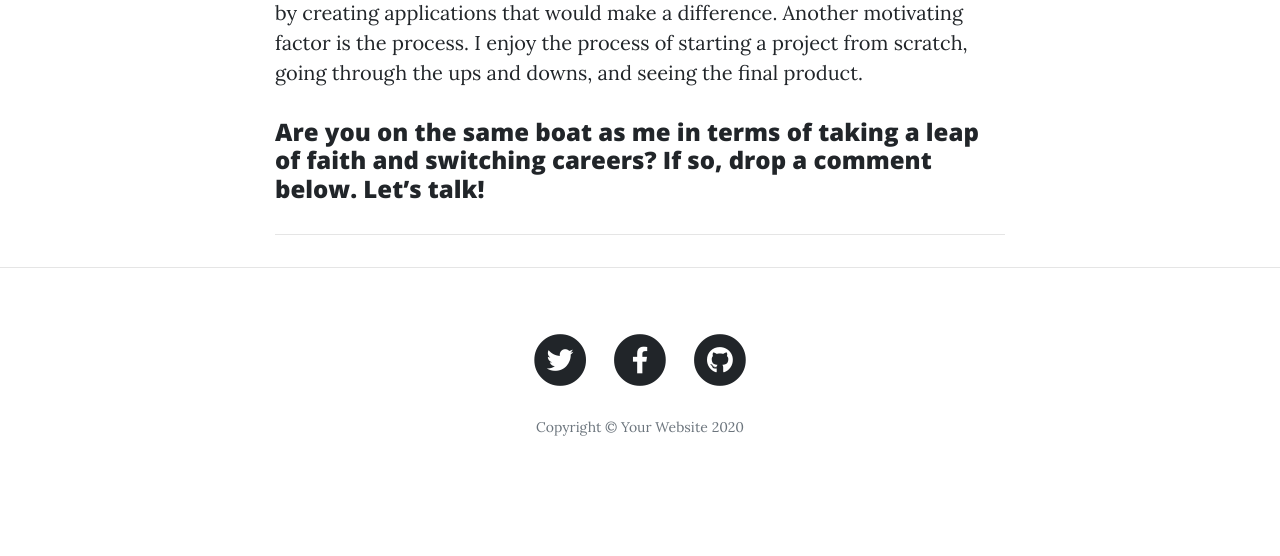
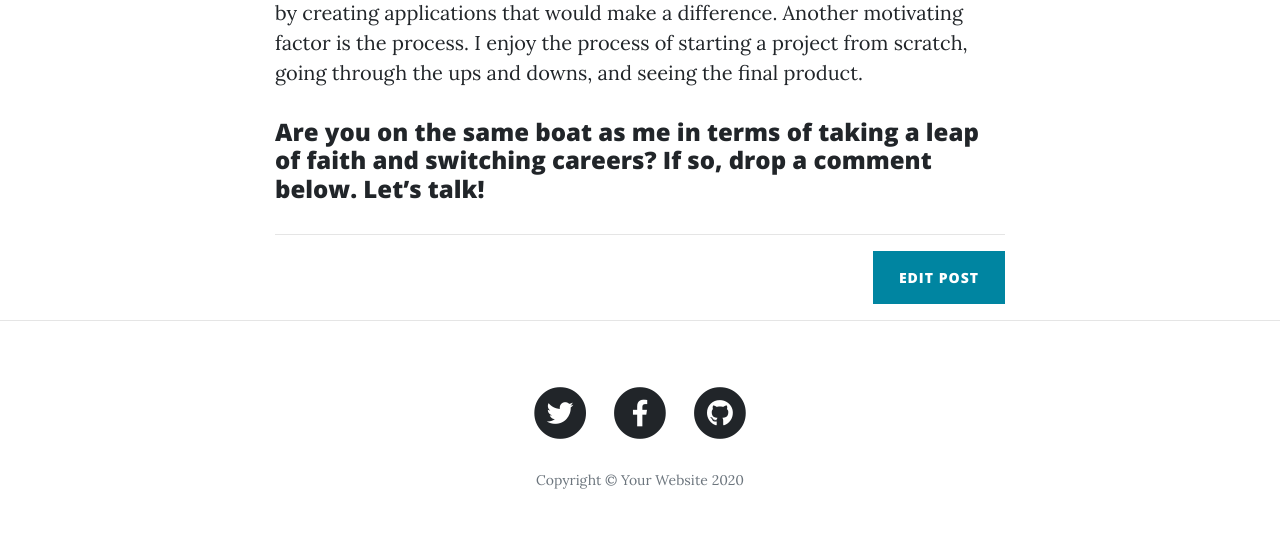
Before and after one commit to jacyespinosa/personal-blog, a Flask app: page /post/1 in a window 1280 px wide. Shown: the part 1418-1974 px from the top of the page. Before the commit the page ends 1854 px from the top, so only its background shows below. Run offline with Flask 2, Linux system fonts and the light colour scheme; data comes from the database, SQL or seed files in the repository; parts of the project's set-up code (start-up, migrations or seed data) failed here and were passed over; some libraries are stand-ins or nearby versions.

Commit message:
Created the 'edit' function in for the user to edit a blog post.

```diff
--- a/server.py
+++ b/server.py
@@ -1,4 +1,4 @@
-from flask import Flask, render_template, request, redirect, flash
+from flask import Flask, render_template, request, redirect, flash, url_for
 from flask_sqlalchemy import SQLAlchemy
 from flask_bootstrap import Bootstrap
 from sqlalchemy import Column, Integer, String, Text
@@ -71,6 +71,30 @@ def create_post():
     return render_template("make-post.html", form=form)
 
 
+@app.route("/edit-post/<int:blog_id>", methods=['GET', 'POST'])
+def edit(blog_id):
+    requested_post = BlogPost.query.get(blog_id)
+    now = datetime.datetime.now()
+    edit_form = CreatePostForm(
+        title=requested_post.title,
+        subtitle=requested_post.subtitle,
+        img_url=requested_post.img_url,
+        body=requested_post.body
+    )
+    if edit_form.validate_on_submit():
+        requested_post.title = edit_form.title.data
+        requested_post.subtitle = edit_form.subtitle.data
+        requested_post.date = now.strftime("%B %d, %Y")
+        requested_post.body = edit_form.body.data
+        requested_post.img_url = edit_form.img_url.data
+
+        db.session.commit()
+        return redirect(url_for("show_post", blog_id=requested_post.id))
+
+    return render_template("make-post.html", form=edit_form, edit_successful=True)
+
+
+
 @app.route("/about")
 def about():
     return render_template("about.html")
--- a/templates/post.html
+++ b/templates/post.html
@@ -14,9 +14,7 @@
                             <h1>{{ post.title }}</h1>
                             <h2 class="subheading">{{ post.subtitle }}</h2>
                             <span class="meta">
-                                Posted
-
-                                on {{ post.date }}
+                                Posted on {{ post.date }}
                             </span>
                         </div>
                     </div>
@@ -32,7 +30,8 @@
                     {{post.body|safe}}
                   </p>
                    <hr>
-
+                       <div class="clearfix">
+                            <a class="btn btn-primary float-right" href="{{url_for('edit', blog_id=post.id) }}">Edit Post</a>
                                 </div>
                             </li>
                         </ul>
```
